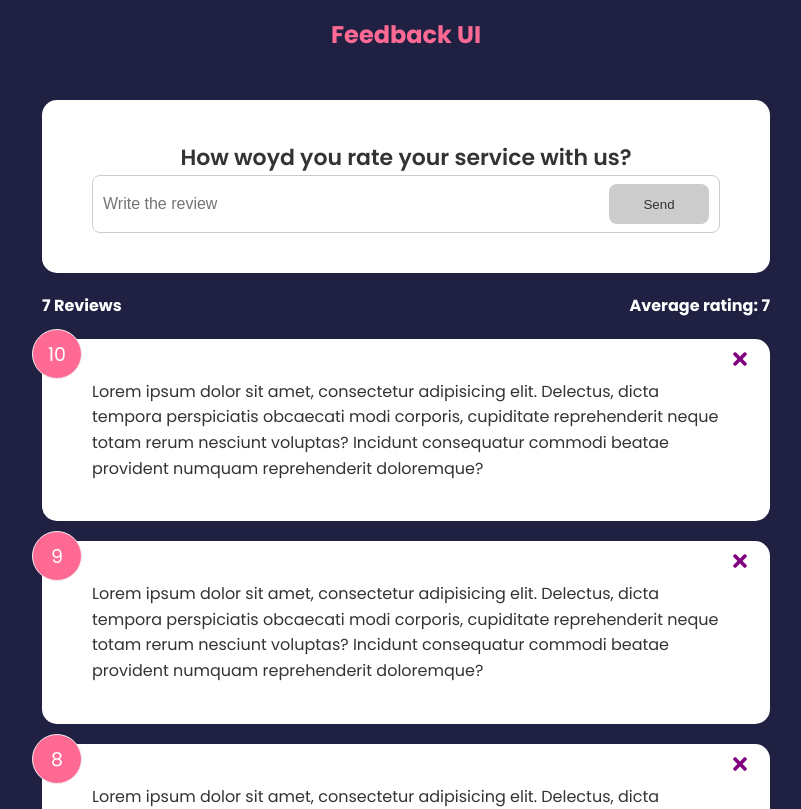
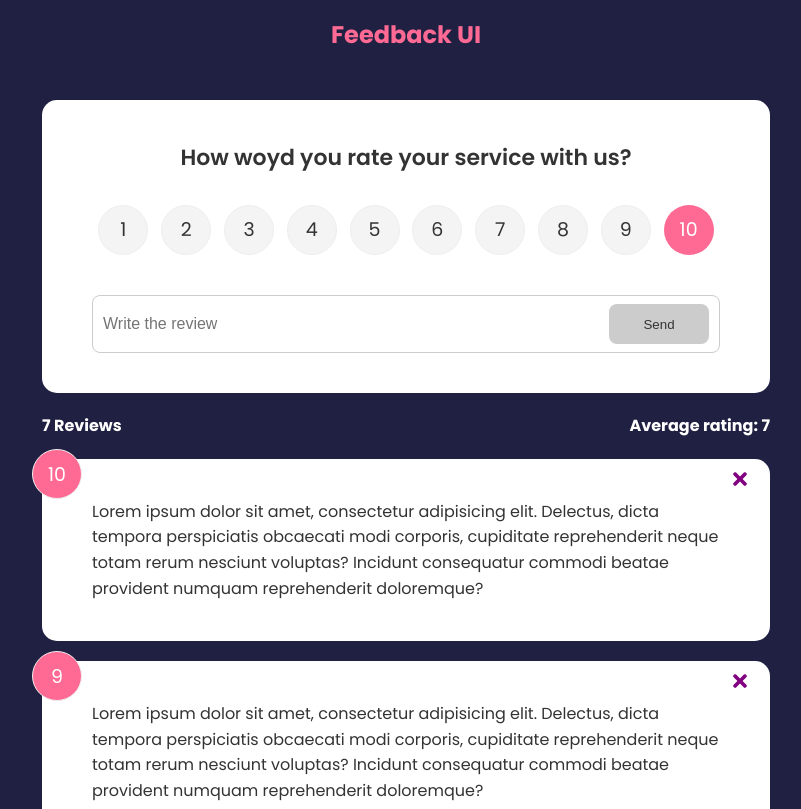
Before and after one commit to damiansoch/feedback_UI_react, a React (Create React App) app in the folder feedback_ui/: page / in a window 1280 px wide. Shown: the top 809 px of the page, without its empty margins (234-1035 px from the left). Built offline with nearby package versions, Linux system fonts and the light colour scheme.

Commit message:
form updated

```diff
--- a/feedback_ui/package.json
+++ b/feedback_ui/package.json
@@ -6,10 +6,12 @@
     "@testing-library/jest-dom": "^5.16.4",
     "@testing-library/react": "^13.3.0",
     "@testing-library/user-event": "^13.5.0",
+    "framer-motion": "^6.5.1",
     "react": "^18.2.0",
     "react-dom": "^18.2.0",
     "react-icons": "^4.4.0",
     "react-scripts": "5.0.1",
+    "uuid": "^8.3.2",
     "web-vitals": "^2.1.4"
   },
   "scripts": {
--- a/feedback_ui/src/App.js
+++ b/feedback_ui/src/App.js
@@ -1,3 +1,4 @@
+import { v4 as uuidv4 } from "uuid";
 import { useState } from "react";
 import FeedbackData from "./data/data";
 import FeedbackList from "./components/feedbackList/FeedbackList";
@@ -11,18 +12,22 @@ import Header from "./components/Header/Header";
 function App() {
   //global state
   const [feedback, setFeedback] = useState(FeedbackData);
-
   const deleteFeedback = (id) => {
     if (window.confirm("Are you sure you want to delete?")) {
       setFeedback(feedback.filter((item) => item.id !== id));
     }
   };
 
+  const addFeedback = (newFeedback) => {
+    newFeedback.id = uuidv4();
+    setFeedback([newFeedback, ...feedback]);
+  };
+
   return (
     <>
       <Header />
       <div className="container">
-        <FeedbackForm />
+        <FeedbackForm handleAdd={addFeedback} />
 
         <FeedbackStats feedback={feedback} />
 
--- a/feedback_ui/src/components/feedbackForm/FeedbackForm.jsx
+++ b/feedback_ui/src/components/feedbackForm/FeedbackForm.jsx
@@ -1,11 +1,13 @@
 import { useState } from "react";
 import Card from "../shared/card";
 import Button from "../shared/Button";
+import Rating from "../rating/Rating";
 
-const FeedbackForm = () => {
+const FeedbackForm = ({ handleAdd }) => {
   const [text, setText] = useState("");
   const [isdisabled, setIsDisabled] = useState(true);
   const [message, setMessage] = useState("");
+  const [rating, setRating] = useState(10);
 
   const handleTextChange = (event) => {
     if (text.trim().length <= 9) {
@@ -18,11 +20,27 @@ const FeedbackForm = () => {
     setText(event.target.value);
   };
 
+  const handleSubmit = (e) => {
+    e.preventDefault();
+    if (text.trim().length > 10) {
+      const newFeedback = {
+        text,
+        rating,
+      };
+      handleAdd(newFeedback);
+      setText("");
+    }
+  };
+
   return (
     <Card>
-      <form>
+      <form onSubmit={handleSubmit}>
         <h2>How woyd you rate your service with us?</h2>
-        {/* rating select component */}
+        <Rating
+          select={(rating) => {
+            setRating(rating);
+          }}
+        />
         <div className="input-group">
           <input
             onChange={handleTextChange}
--- a/feedback_ui/src/components/feedbackList/FeedbackList.jsx
+++ b/feedback_ui/src/components/feedbackList/FeedbackList.jsx
@@ -1,3 +1,4 @@
+import { motion, AnimatePresence } from "framer-motion";
 import React from "react";
 import FeedbackItem from "../feedback/FeedbackItem";
 
@@ -7,7 +8,14 @@ const FeedbackList = ({ feedback, handleDelete }) => {
   }
   return (
     <div className="feedback-list">
+      <AnimatePresence>
         {feedback.map((item) => (
+          <motion.div
+            key={item.id}
+            initial={{ scale: 0 }}
+            animate={{ scale: 1, transition: { duration: 0.6 } }}
+            exit={{ scale: 0, transition: { duration: 0.6 } }}
+          >
             <FeedbackItem
               rating={item.rating}
               text={item.text}
@@ -15,7 +23,9 @@ const FeedbackList = ({ feedback, handleDelete }) => {
               id={item.id}
               handleDelete={handleDelete}
             />
+          </motion.div>
         ))}
+      </AnimatePresence>
     </div>
   );
 };
--- /dev/null
+++ b/feedback_ui/src/components/rating/Rating.jsx
@@ -0,0 +1,126 @@
+import { useState } from "react";
+
+const Rating = ({ select }) => {
+  const [selected, setSelected] = useState(10);
+  const handleChange = (e) => {
+    setSelected(+e.currentTarget.value);
+    select(+e.currentTarget.value);
+  };
+
+  return (
+    <ul className="rating">
+      <li>
+        <input
+          type="radio"
+          id="num1"
+          name="rating"
+          value="1"
+          onChange={handleChange}
+          checked={selected === 1}
+        />
+        <label htmlFor="num1">1</label>
+      </li>
+      <li>
+        <input
+          type="radio"
+          id="num2"
+          name="rating"
+          value="2"
+          onChange={handleChange}
+          checked={selected === 2}
+        />
+        <label htmlFor="num2">2</label>
+      </li>
+      <li>
+        <input
+          type="radio"
+          id="num3"
+          name="rating"
+          value="3"
+          onChange={handleChange}
+          checked={selected === 3}
+        />
+        <label htmlFor="num3">3</label>
+      </li>
+      <li>
+        <input
+          type="radio"
+          id="num4"
+          name="rating"
+          value="4"
+          onChange={handleChange}
+          checked={selected === 4}
+        />
+        <label htmlFor="num4">4</label>
+      </li>
+      <li>
+        <input
+          type="radio"
+          id="num5"
+          name="rating"
+          value="5"
+          onChange={handleChange}
+          checked={selected === 5}
+        />
+        <label htmlFor="num5">5</label>
+      </li>
+      <li>
+        <input
+          type="radio"
+          id="num6"
+          name="rating"
+          value="6"
+          onChange={handleChange}
+          checked={selected === 6}
+        />
+        <label htmlFor="num6">6</label>
+      </li>
+      <li>
+        <input
+          type="radio"
+          id="num7"
+          name="rating"
+          value="7"
+          onChange={handleChange}
+          checked={selected === 7}
+        />
+        <label htmlFor="num7">7</label>
+      </li>
+      <li>
+        <input
+          type="radio"
+          id="num8"
+          name="rating"
+          value="8"
+          onChange={handleChange}
+          checked={selected === 8}
+        />
+        <label htmlFor="num8">8</label>
+      </li>
+      <li>
+        <input
+          type="radio"
+          id="num9"
+          name="rating"
+          value="9"
+          onChange={handleChange}
+          checked={selected === 9}
+        />
+        <label htmlFor="num9">9</label>
+      </li>
+      <li>
+        <input
+          type="radio"
+          id="num10"
+          name="rating"
+          value="10"
+          onChange={handleChange}
+          checked={selected === 10}
+        />
+        <label htmlFor="num10">10</label>
+      </li>
+    </ul>
+  );
+};
+
+export default Rating;
```
Also changed, not shown: 1 other file (tests, documents, lock files or other folders). Lines whose indentation alone changed are shown as unchanged.
